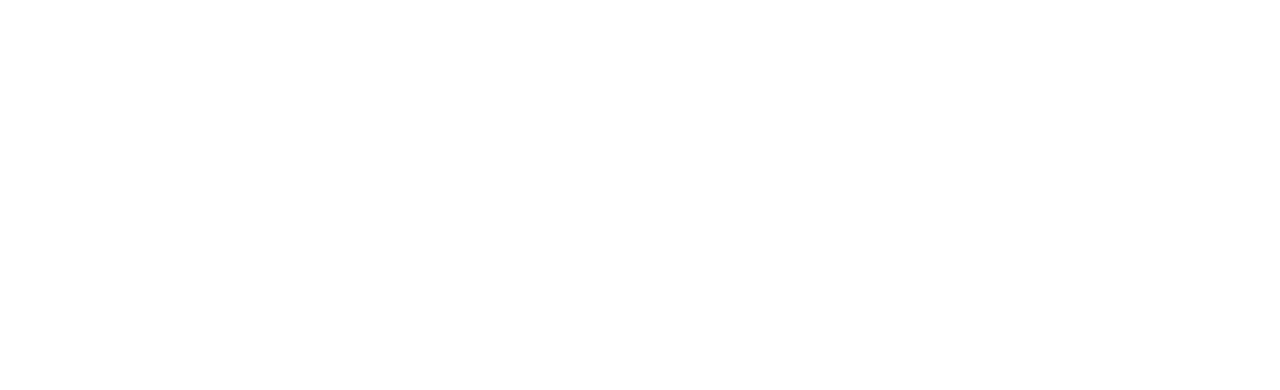
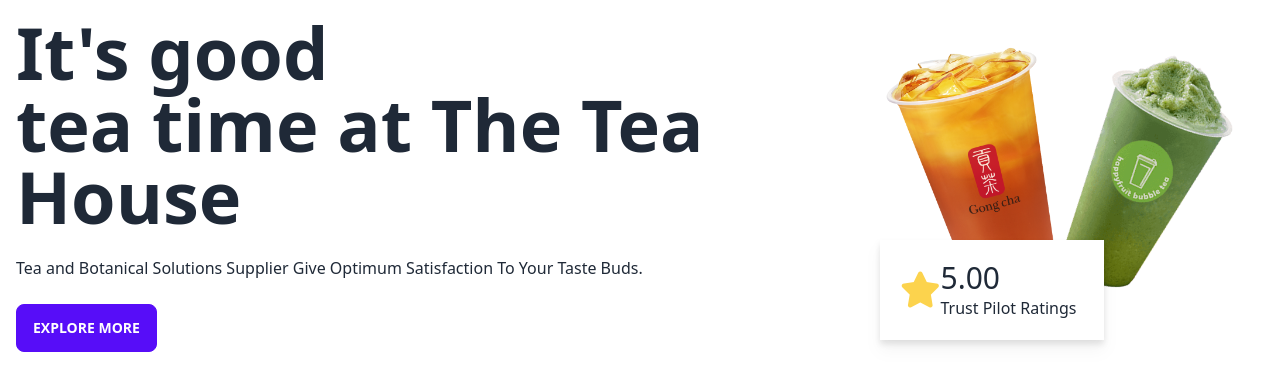
Before and after one commit to naeem182/tea-house-with-daisyui, a plain HTML site: page index.html in a window 1280 px wide. Drawn offline with nearby package versions, Linux system fonts and the light colour scheme.

Commit message:
simple banner

```diff
--- a/index.html
+++ b/index.html
@@ -17,11 +17,14 @@
                 extend: {
                     colors: {
                         clifford: '#da373d',
+                        'bt-colar': 'linear-gradient(270deg, #F00 0%, #FF8938 100%)'
                     }
                 }
             }
         }
     </script>
+    <!-- font awesome link -->
+    <link rel="stylesheet" href="https://cdnjs.cloudflare.com/ajax/libs/font-awesome/6.4.0/css/all.min.css">
     <!-- /google font manrope -->
     <link rel="preconnect" href="https://fonts.googleapis.com">
     <link rel="preconnect" href="https://fonts.gstatic.com" crossorigin>
@@ -32,15 +35,39 @@
         .font-family {
             font-family: Manrope', sans-serif;
 
+
         }
     </style>
 
 </head>
 
 <body class="font-manrope">
-    <header>
+    <header class="container mx-auto">
         <!-- hero header -->
+        <div class="hero ">
+            <div class="hero-content  ">
 
+                <div>
+                    <h1 class="text-7xl font-bold">It's good <br>
+                        tea time at The Tea House</h1>
+                    <p class="py-6">Tea and Botanical Solutions Supplier Give Optimum Satisfaction To Your Taste Buds.
+                    </p>
+                    <button class="btn btn-primary bg-bt-colar text-white">Explore More</button>
+                </div>
+                <div>
+                    <img src="./images/banner.png" class="max-w-sm " />
+                    <div class="flex items-center drop-shadow-lg bg-white w-56 p-5 -mt-20">
+                        <!-- awesomre icon -->
+                        <i class="fa fa-star text-4xl gap-3 text-[#fcd34d]" aria-hidden="true"></i>
+                        <div>
+                            <h4 class="text-3xl">5.00</h4>
+                            <p>Trust Pilot Ratings</p>
+                        </div>
+
+                    </div>
+                </div>
+            </div>
+        </div>
     </header>
     <main>
 
```
